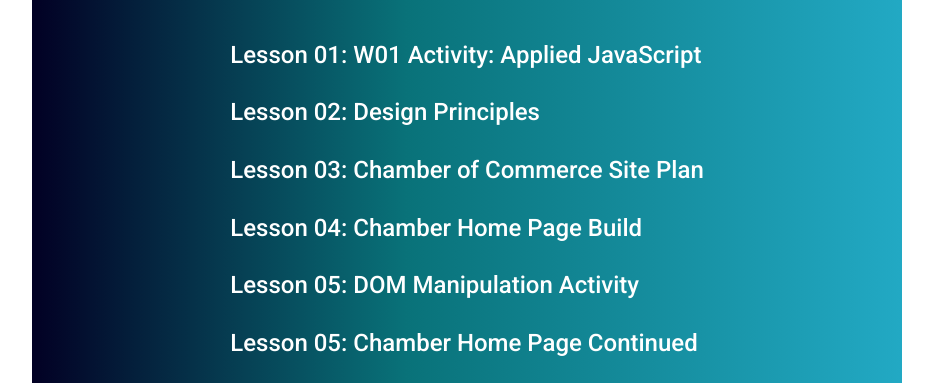
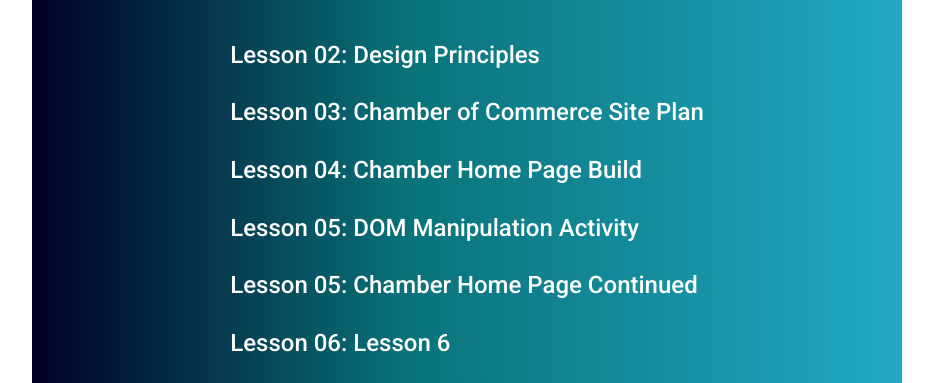
Before and after one commit to roverby2/WDD230-Spring-2023, a plain HTML site: page index.html in a window 1280 px wide. Shown: the part 410-793 px from the top of the page, without its empty margins (173-1106 px from the left). Drawn offline with Linux system fonts and the light colour scheme.

Commit message:
Add files via upload

```diff
--- a/index.html
+++ b/index.html
@@ -19,7 +19,6 @@
     <main>
         <h2>WDD 230: Assigment Portal Page</h2>
         <ul class="ulist">
-            <li>Lesson 01: <a href="https://codepen.io/Tartclient/pen/BaPWXvV" target="_blank">W01 Activity: Applied JavaScript</a></li>
             <li>Lesson 02: <a href="lesson2/design-principles.html" target="_blank">Design Principles</a></li>
             <li>Lesson 03: <a href="lesson3/" target="_blank">Chamber of Commerce Site Plan</a></li>
             <li>Lesson 04: <a href="chamber_build/">Chamber Home Page Build</a></li>
```
